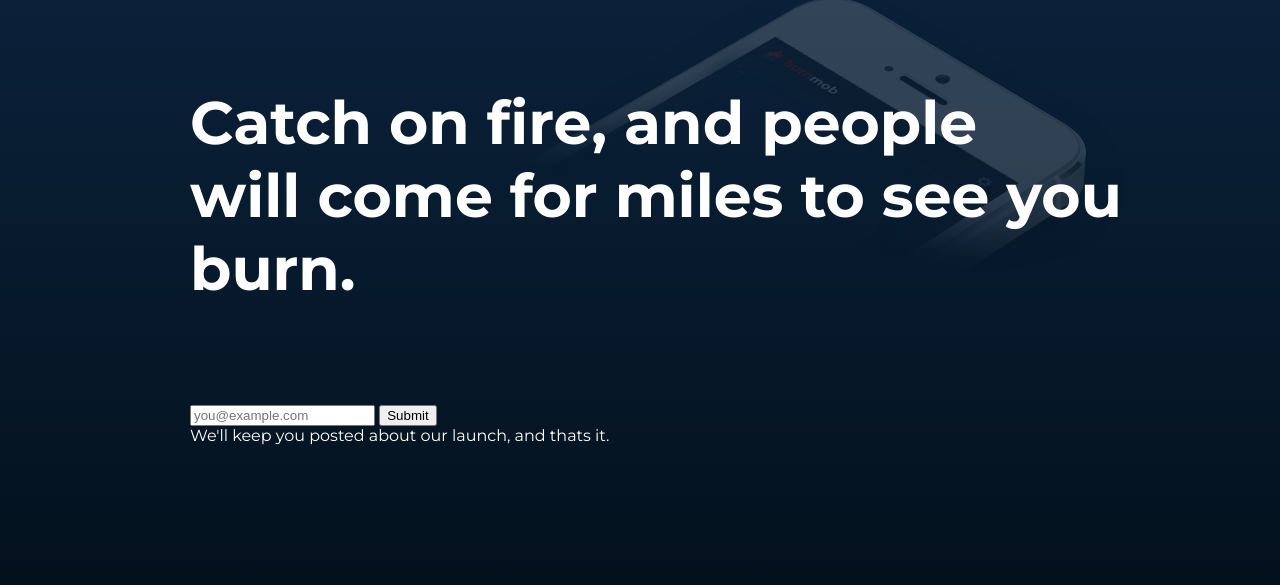
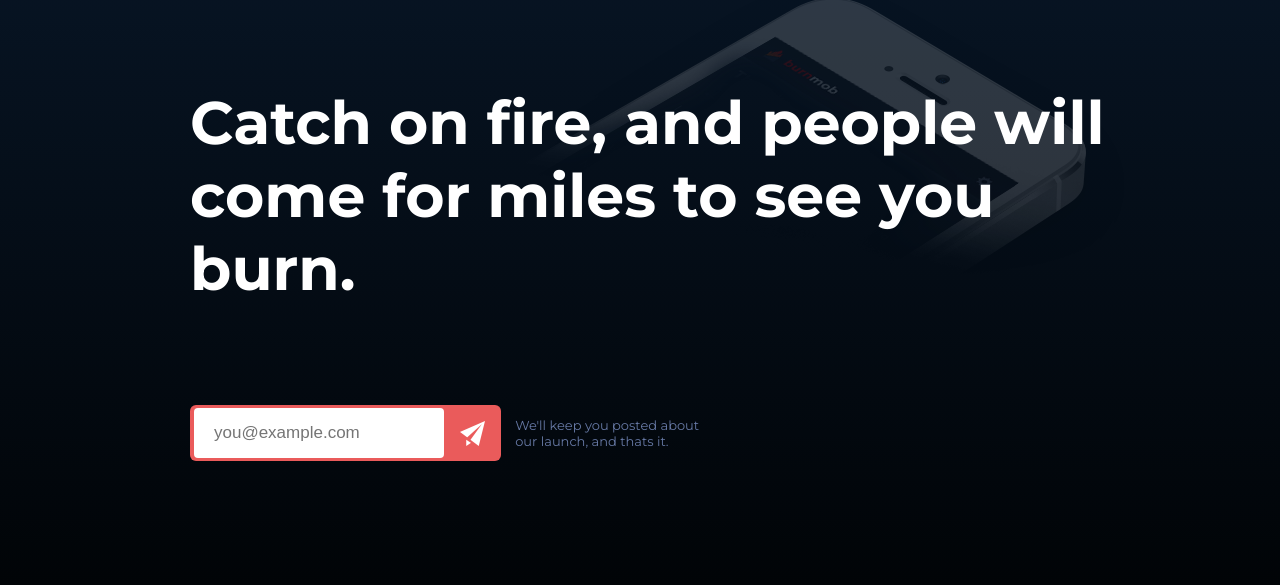
Before and after one commit to getnashty/burnMobWWW, a plain HTML site: page index.html in a window 1280 px wide. Shown: the part 215-800 px from the top of the page. Drawn offline with Linux system fonts and the light colour scheme.

Commit message:
add form

```diff
--- a/css/splash.css
+++ b/css/splash.css
@@ -1,14 +1,15 @@
 body{
 	font-family: 'Montserrat', sans-serif;
+	-webkit-font-smoothing: antialiased;
 	color:#fff;
-	background: #0D2744; /* Old browsers */
-	background: -moz-linear-gradient(top,  #0D2744 0%, #03111d 100%); /* FF3.6+ */
-	background: -webkit-gradient(linear, left top, left bottom, color-stop(0%,#0D2744), color-stop(100%,#03111d)); /* Chrome,Safari4+ */
-	background: -webkit-linear-gradient(top,  #0D2744 0%,#03111d 100%); /* Chrome10+,Safari5.1+ */
-	background: -o-linear-gradient(top,  #0D2744 0%,#03111d 100%); /* Opera 11.10+ */
-	background: -ms-linear-gradient(top,  #0D2744 0%,#03111d 100%); /* IE10+ */
-	background: linear-gradient(to bottom,  #0D2744 0%,#03111d 100%); /* W3C */
-	filter: progid:DXImageTransform.Microsoft.gradient( startColorstr='#0D2744', endColorstr='#03111d',GradientType=0 ); /* IE6-9 */
+	background: #09192C; /* Old browsers */
+	background: -moz-linear-gradient(top,  #09192C 0%, #010407 100%); /* FF3.6+ */
+	background: -webkit-gradient(linear, left top, left bottom, color-stop(0%,#09192C), color-stop(100%,#010407)); /* Chrome,Safari4+ */
+	background: -webkit-linear-gradient(top,  #09192C 0%,#010407 100%); /* Chrome10+,Safari5.1+ */
+	background: -o-linear-gradient(top,  #09192C 0%,#010407 100%); /* Opera 11.10+ */
+	background: -ms-linear-gradient(top,  #09192C 0%,#010407 100%); /* IE10+ */
+	background: linear-gradient(to bottom,  #09192C 0%,#010407 100%); /* W3C */
+	filter: progid:DXImageTransform.Microsoft.gradient( startColorstr='#09192C', endColorstr='#010407',GradientType=0 ); /* IE6-9 */
 }
 .splash_container{
 	width:960px;
@@ -22,6 +23,15 @@ body{
 	background-position: right 0px;
 }
 
+/*TABLES*/
+.table_base{
+	display:table;
+}
+.table_base div{
+	display:table-cell;
+	vertical-align:middle;
+}
+
 /*TEXT*/
 h1{
 	font-size:60px;
@@ -29,7 +39,43 @@ h1{
 }
 .logo{
 	font-size:20px;
+	font-weight:800;
 }
 .logo span{
 	color:#ea4848;
 }
+.text_content{
+	font-size: 13px;
+	color: rgba(129, 150, 204, 0.8);
+	width: 200px;
+	display: inline-block;
+	padding-left:14px;
+}
+
+/*FORMS*/
+.form_field{
+	background: #ea5b5b;
+	border-radius: 6px;
+	display:inline-block;
+}
+.form_field input[type="email"]{
+	border: none;
+	border-radius: 4px;
+	line-height: 50px;
+	margin: 3px 4px;
+	padding: 0 0 0 20px;
+	font-size: 17px;
+	width: 250px;
+	display:inline-block;
+}
+.form_field input[type="submit"]{
+	background-image: url('/images/mail_icon.png');
+	background-color: transparent;
+	border: none;
+	background-repeat: no-repeat;
+	height: 25px;
+	width: 25px;
+	margin:0 16px 0 8px;
+	display:inline-block;
+	cursor:pointer;
+}
--- a/index.html
+++ b/index.html
@@ -13,16 +13,20 @@
 				<span>burn</span>mob
 			</div>
 			<h1>
-				Catch on fire, and people<br>
-				will come for miles to see you burn.
+				Catch on fire, and people will come for miles to see you burn.
 			</h1>
-			<div class="form_container">
-				<div class="form_field">
-					<input type="text" placeholder="you@example.com">
-					<input type="submit">
-				</div>
-				<span class="text_content">
-					We'll keep you posted about our launch, and thats it.
+			<div class="form_container table_base">
+				<form action="http://venturemedias.us8.list-manage1.com/subscribe/post?u=2e97c3a7b19a70f696f7a6c1a&amp;id=471046e2ff" method="post" id="mc-embedded-subscribe-form" name="mc-embedded-subscribe-form" class="validate" target="_blank" novalidate>
+					<div class="form_field">
+						<input type="email" placeholder="you@example.com" value="" name="EMAIL" class="required email" id="mce-EMAIL">
+						<!-- real people should not fill this in and expect good things - do not remove this or risk form bot signups-->
+						<div style="position: absolute; left: -5000px;"><input type="text" name="b_2e97c3a7b19a70f696f7a6c1a_471046e2ff" value=""></div>
+						<input type="submit" value="" name="subscribe" id="mc-embedded-subscribe" class="button">
+					</div>
+					<div class="text_content">
+						We'll keep you posted about our launch, and thats it.
+					</div>
+				</form>
 			</div>
 		</div>
 	</body>
```
